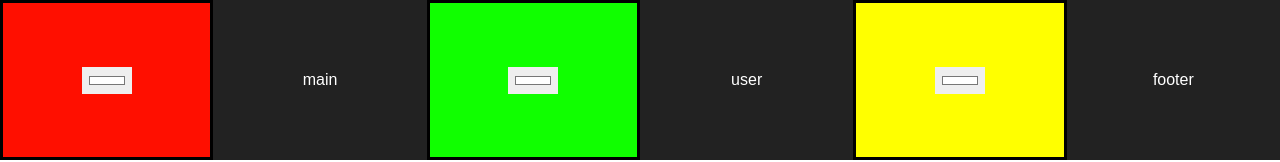
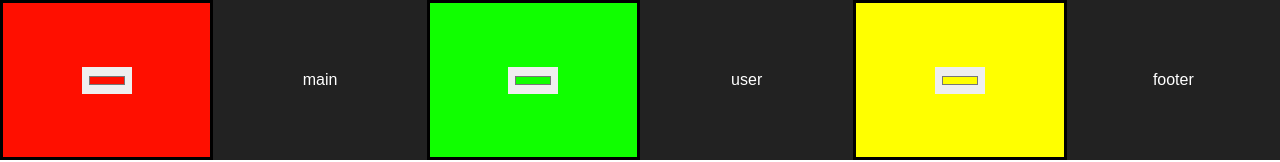
Before and after one commit to Nxmee/HS6, a React (Create React App) app in the folder hacksheffieldreact/: page / in a window 1280 px wide. Shown: the top 162 px of the page. Built offline with nearby package versions, Linux system fonts and the light colour scheme.

Commit message:
ColourBlock doesn't store colour

```diff
--- a/hacksheffieldreact/src/components/ColourBlock.js
+++ b/hacksheffieldreact/src/components/ColourBlock.js
@@ -2,9 +2,6 @@
 import React, { Component } from 'react'
 
 export class ColourBlock extends Component {
-    state = {
-        colour:'#FFFFFF'
-    }
 
     getstyle = () => {
         return {
@@ -24,8 +21,7 @@ export class ColourBlock extends Component {
         }
     }
     onChange = (e) => {
-        this.setState({colour: e.target.value});
-        this.props.changeColour(this.props.colour.id, this.state.colour);
+        this.props.changeColour(this.props.colour.id, e.target.value);
     }
 
     render() {
@@ -35,7 +31,7 @@ export class ColourBlock extends Component {
                 <input style={this.getinputstyle()}
                 type='color'
                 name='colour'
-                value={this.state.colour}
+                value={this.props.colour.colour}
                 onChange={this.onChange}
                 />
                 </form>
```
